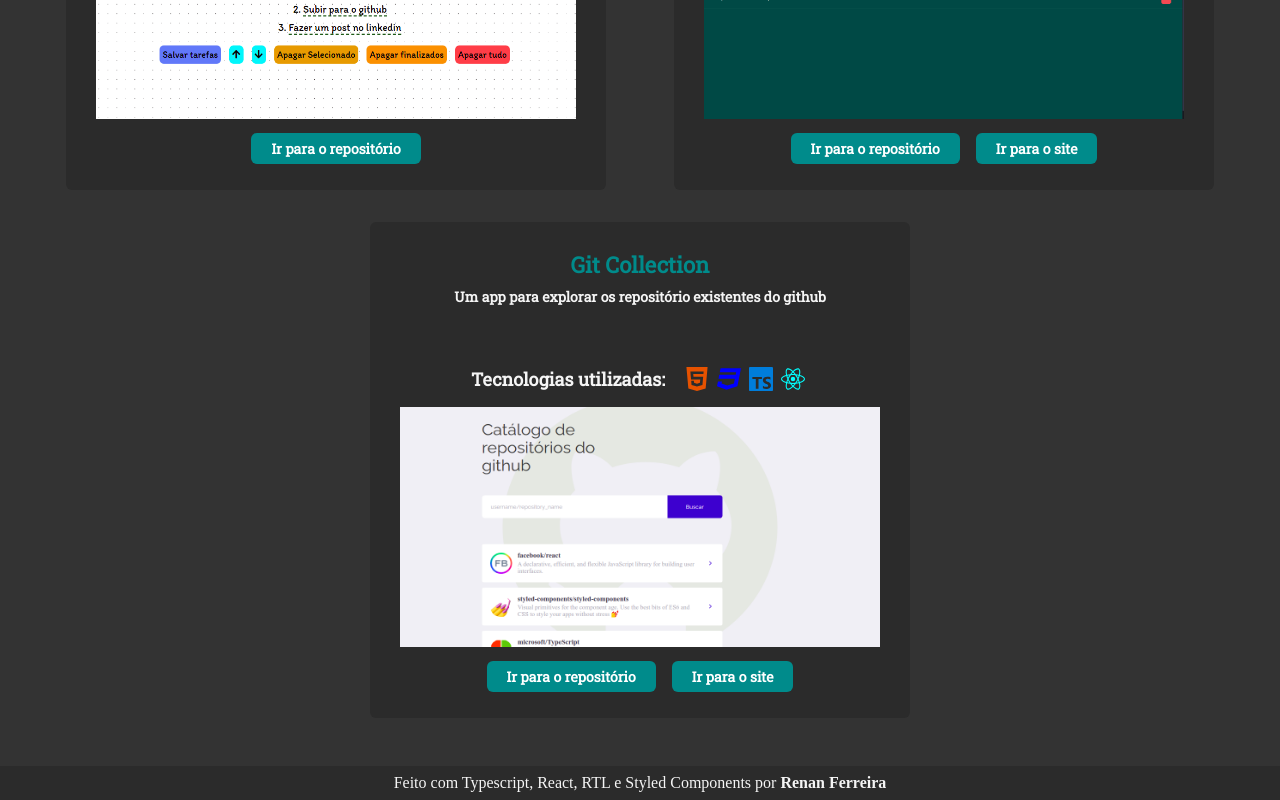
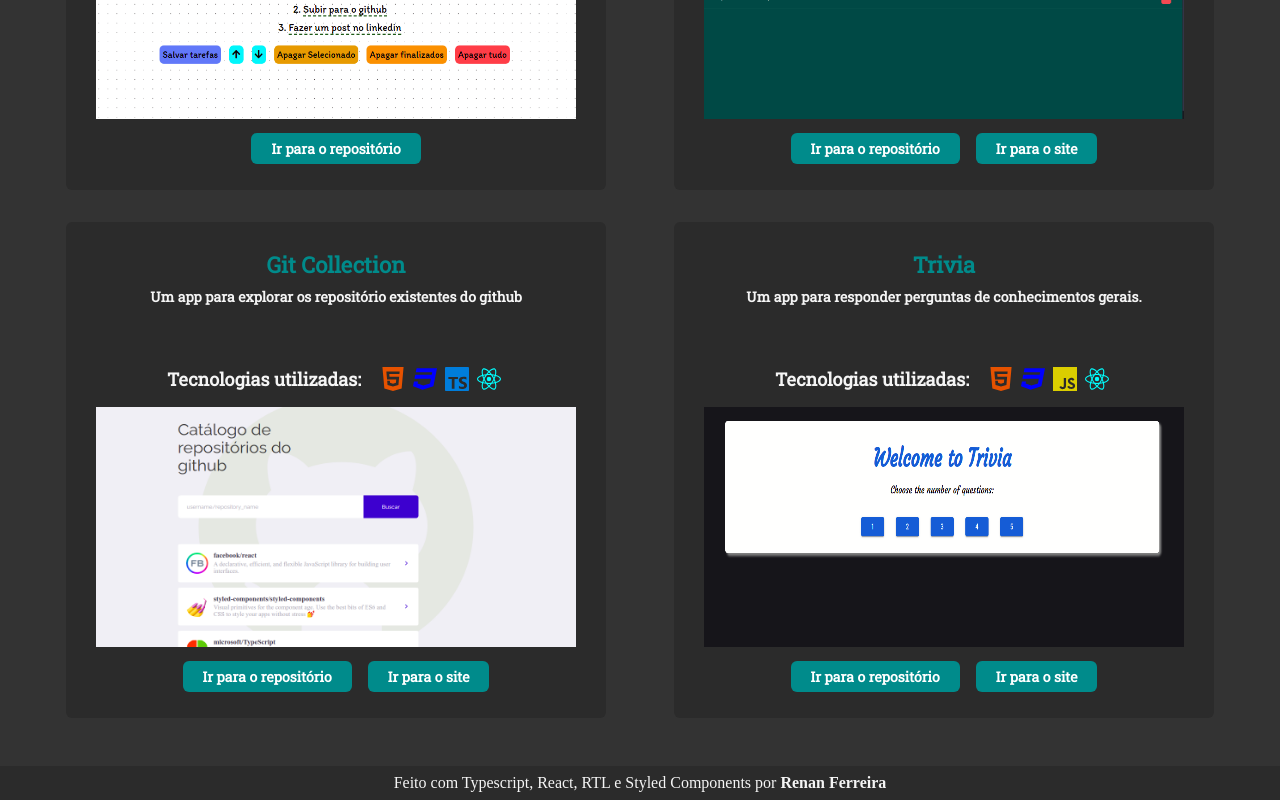
Before and after one commit to Renansf8/Renansf8.github.io, a React (Create React App) app in the folder portfolio/: page /projetos in a window 1280 px wide. Shown: the part 514-1314 px from the top of the page. Built offline with nearby package versions, Linux system fonts and the light colour scheme.

Commit message:
Adiciona card do projeto trivia

```diff
--- a/portfolio/src/helpers/Project.tsx
+++ b/portfolio/src/helpers/Project.tsx
@@ -2,6 +2,7 @@ import uploadImg from '../assets/uploadproject.png';
 import trybewalletImg from '../assets/trybewallet.png';
 import todoImg from '../assets/todo-list.png';
 import gitCollectionImg from '../assets/gitCollection.png';
+import trivia from '../assets/trivia.png';
 
 export const projectList = {
   toDo: {
@@ -27,4 +28,9 @@ export const projectList = {
     description: 'Um app para explorar os repositório existentes do github',
     thumb: gitCollectionImg,
   },
+  trivia: {
+    title: 'Trivia',
+    description: 'Um app para responder perguntas de conhecimentos gerais.',
+    thumb: trivia,
+  },
 };
--- a/portfolio/src/pages/Projects/index.tsx
+++ b/portfolio/src/pages/Projects/index.tsx
@@ -8,7 +8,7 @@ import { SiJavascript, SiReact, SiRedux, SiTypescript } from 'react-icons/si';
 import { Header, ProjectsList, ProjectCard, Tecs } from './styles';
 
 const Projects: React.FC = () => {
-  const { toDo, trybeWallet, gitCollection } = projectList;
+  const { toDo, trybeWallet, gitCollection, trivia } = projectList;
 
   return (
     <>
@@ -103,6 +103,28 @@ const Projects: React.FC = () => {
             </a>
           </div>
         </ProjectCard>
+        <ProjectCard>
+          <h3>{trivia.title}</h3>
+          <p>{trivia.description}</p>
+          <Tecs>
+            <p>Tecnologias utilizadas:</p>
+            <div>
+              <ImHtmlFive color="#e65200" size={24} />
+              <ImCss3 color="blue" size={24} />
+              <SiJavascript color="#dbce00" size={24} />
+              <SiReact color="cyan" size={24} />
+            </div>
+          </Tecs>
+          <img src={trivia.thumb} alt="Git Colletion project" />
+          <div>
+            <a href="https://github.com/Renansf8/trivia" target="_blank" rel="noreferrer">
+              <button>Ir para o repositório</button>
+            </a>
+            <a href="https://trivia-gold.vercel.app/" target="_blank" rel="noreferrer">
+              <button>Ir para o site</button>
+            </a>
+          </div>
+        </ProjectCard>
       </ProjectsList>
       <Footer />
     </>
```
Also changed, not shown: portfolio/src/assets/trivia.png (added), 1 other file (tests, documents, lock files or other folders).
